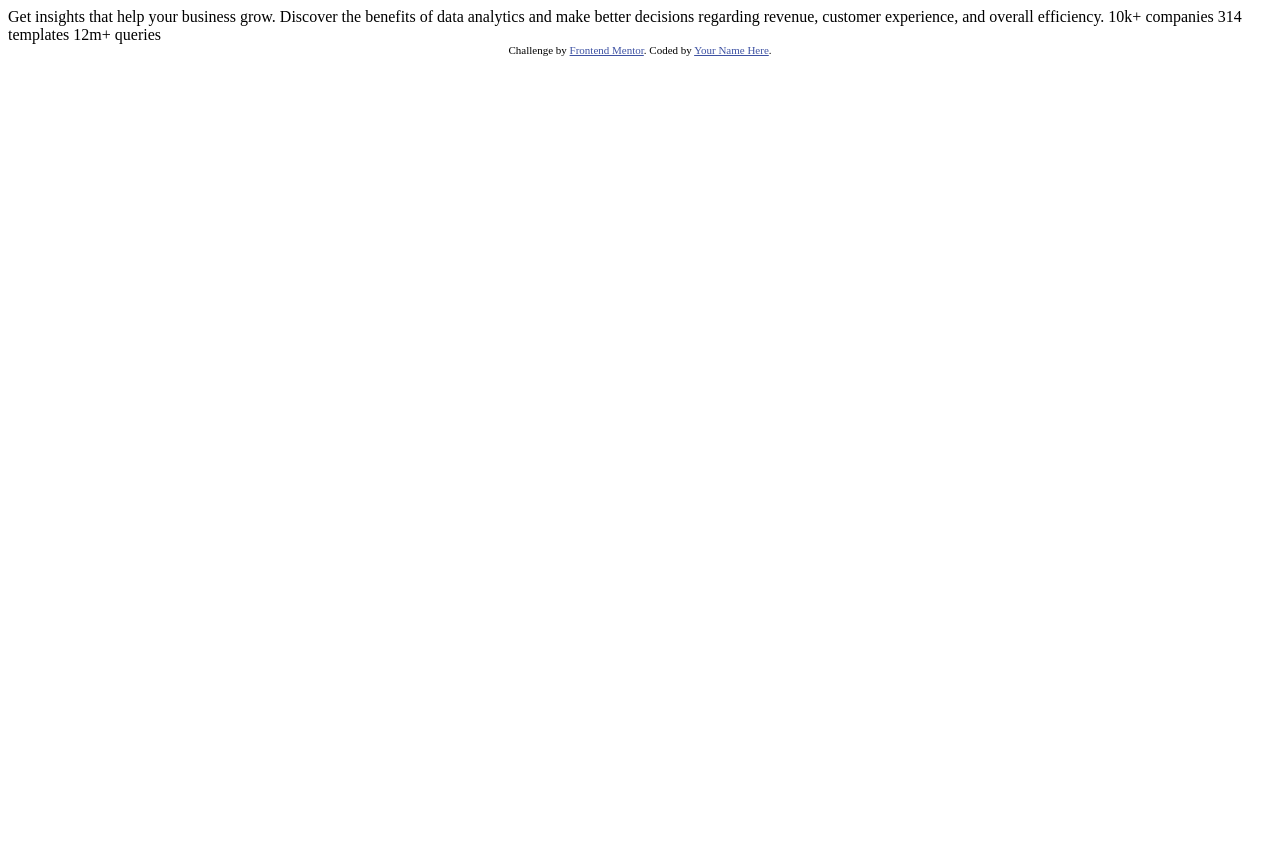
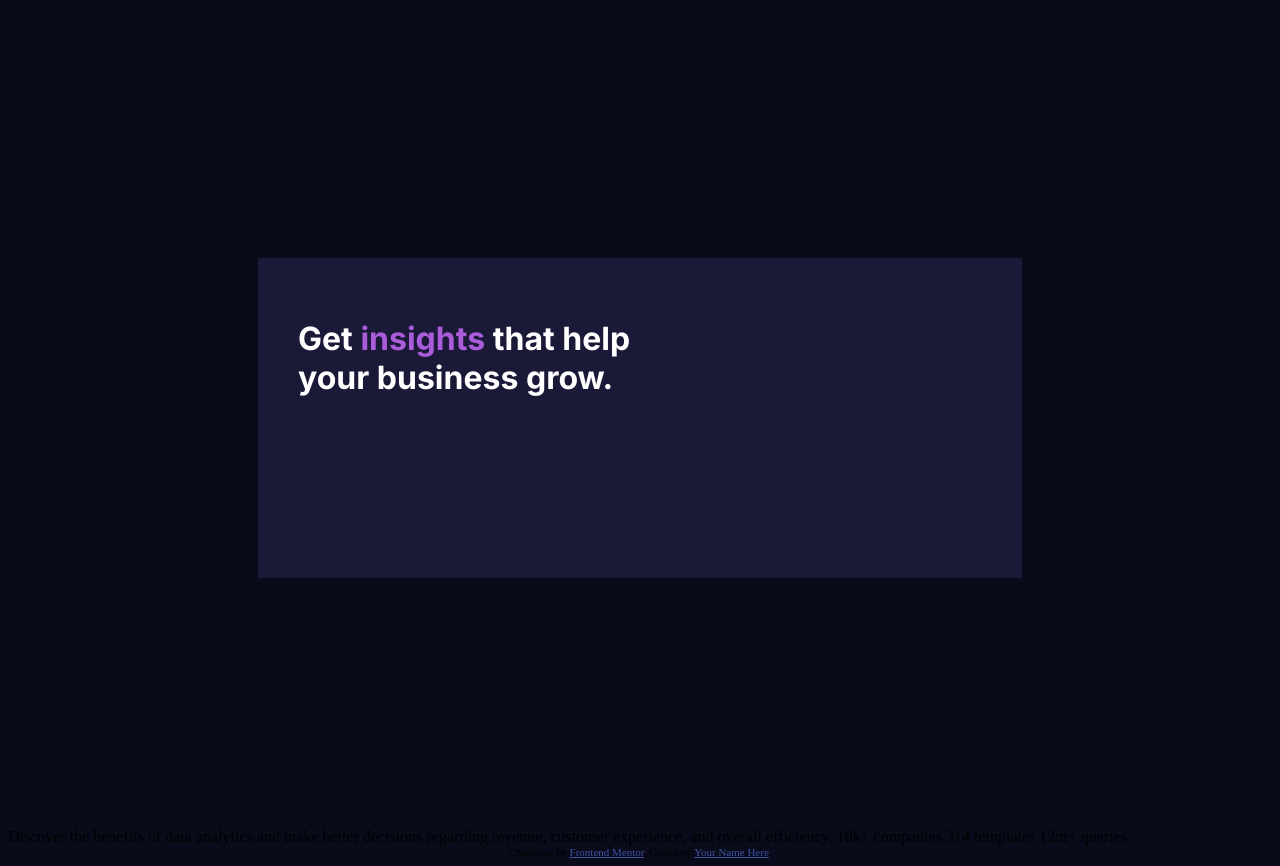
Before and after one commit to wdawdasd/stats-card, a plain HTML site: page index.html in a window 1280 px wide. Before the commit the page ends 800 px from the top, so only its background shows below. Drawn offline with Linux system fonts and the light colour scheme.

Commit message:
change index.html to current one

```diff
--- a/index.html
+++ b/index.html
@@ -1,33 +1,49 @@
 <!DOCTYPE html>
 <html lang="en">
 	<head>
-  <meta charset="UTF-8">
-  <meta name="viewport" content="width=device-width, initial-scale=1.0"> <!-- displays site properly based on user's device -->
+		<meta charset="UTF-8" />
+		<meta name="viewport" content="width=device-width, initial-scale=1.0" />
+		<!-- displays site properly based on user's device -->
 
-  <link rel="icon" type="image/png" sizes="32x32" href="./images/favicon-32x32.png">
-
+		<link
+			rel="icon"
+			type="image/png"
+			sizes="32x32"
+			href="./images/favicon-32x32.png" />
+		<link rel="stylesheet" href="./stats-card/style.css" />
 		<title>Frontend Mentor | Stats preview card component</title>
 
 		<!-- Feel free to remove these styles or customise in your own stylesheet 👍 -->
 		<style>
-    .attribution { font-size: 11px; text-align: center; }
-    .attribution a { color: hsl(228, 45%, 44%); }
+			.attribution {
+				font-size: 11px;
+				text-align: center;
+			}
+			.attribution a {
+				color: hsl(228, 45%, 44%);
+			}
 		</style>
 	</head>
 	<body>
+		<div class="container">
+			<div class="card">
+				<div class="text">
+					<h1>
+						Get <span id="purple">insights</span> that help your business grow.
+					</h1>
+				</div>
+			</div>
+		</div>
 
-  Get insights that help your business grow.
-
-  Discover the benefits of data analytics and make better decisions regarding revenue, customer
-  experience, and overall efficiency.
-
-  10k+ companies
-  314 templates
-  12m+ queries
+		Discover the benefits of data analytics and make better decisions regarding
+		revenue, customer experience, and overall efficiency. 10k+ companies 314
+		templates 12m+ queries
 
 		<div class="attribution">
-    Challenge by <a href="https://www.frontendmentor.io?ref=challenge" target="_blank">Frontend Mentor</a>.
-    Coded by <a href="#">Your Name Here</a>.
+			Challenge by
+			<a href="https://www.frontendmentor.io?ref=challenge" target="_blank"
+				>Frontend Mentor</a
+			>. Coded by <a href="#">Your Name Here</a>.
 		</div>
 	</body>
 </html>
```
Lines whose indentation alone changed are shown as unchanged.
